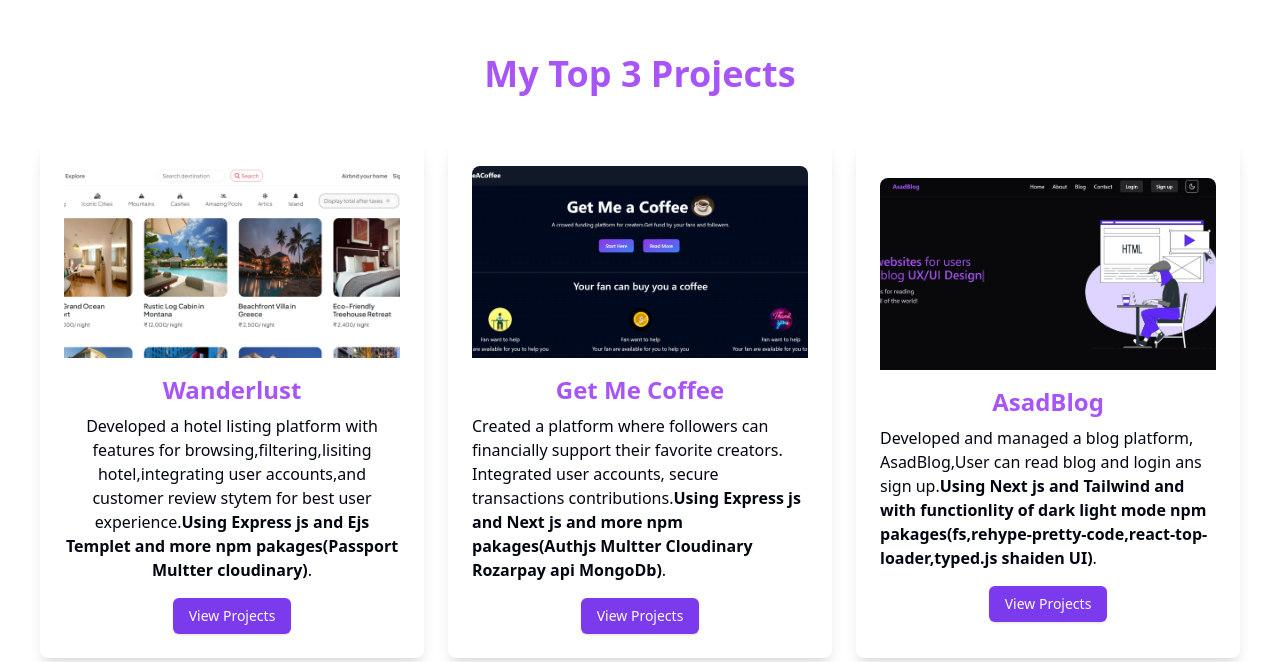
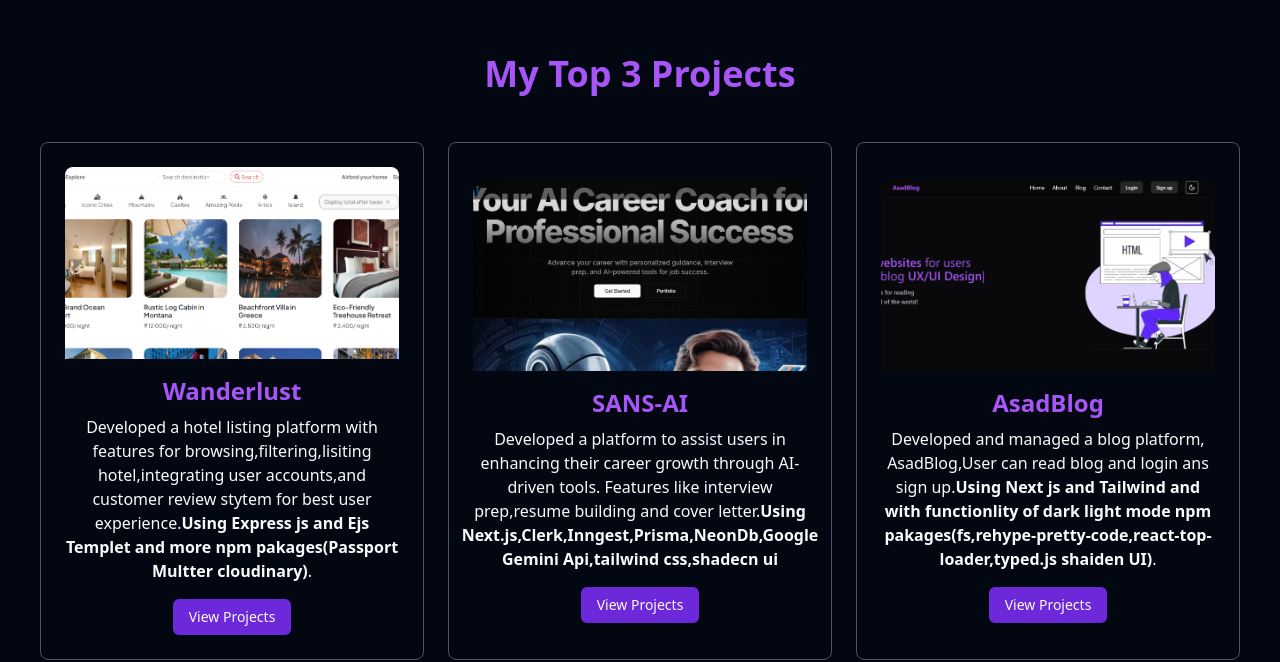
Before and after one commit to asadali-07/Portfolio-App, a Next.js app: page / in a window 1280 px wide. Shown: the part 671-1333 px from the top of the page. Built offline with nearby package versions, Linux system fonts and the light colour scheme.

Commit message:
new project sans ai add

```diff
--- a/app/layout.js
+++ b/app/layout.js
@@ -28,7 +28,7 @@ export default function RootLayout({ children }) {
       >
         <ThemeProvider
             attribute="class"
-            defaultTheme="system"
+            defaultTheme="dark"
             enableSystem
             disableTransitionOnChange
           >
--- a/app/page.js
+++ b/app/page.js
@@ -63,23 +63,23 @@ function Home() {
           <h3 className="text-2xl font-semibold text-purple-500 mt-4">Wanderlust</h3>
           <p className=" mt-2 mb-4 text-center">Developed a hotel listing platform with features for browsing,filtering,lisiting hotel,integrating user accounts,and customer review stytem for best user experience.<b>Using Express js and Ejs Templet and more npm pakages(Passport Multter cloudinary)</b>.</p>
           <Button asChild>
-       <Link href="https://wanderlust-gxsq.onrender.com/listings">View Projects</Link>
+       <Link href="https://wanderlust-gxsq.onrender.com/listings" target="_blank" rel="noopener noreferrer" >View Projects</Link>
           </Button>
         </div>
         <div className=" rounded-lg flex flex-col justify-center items-center shadow-lg p-6 w-96 transform transition-transform duration-300 hover:translate-y-[-10px] hover:shadow-2xl hover:border hover:border-purple-400 dark:border  border-gray-600">
-          <Image src="/Screenshot 2024-09-07 181205.png" alt="Project 2"  width={'400'} height={'192'} className="w-full h-48 object-cover rounded-t-lg" />
-          <h3 className="text-2xl font-semibold text-purple-500 mt-4">Get Me Coffee</h3>
-          <p className=" mt-2 mb-4">Created a platform where followers can financially support their favorite creators. Integrated user accounts, secure transactions contributions.<b>Using Express js and Next js and more npm pakages(Authjs Multter Cloudinary Rozarpay api MongoDb)</b>.</p>
+          <Image src="/Screenshot 2025-03-01 165004.png" alt="Project 2"  width={'400'} height={'192'} className="w-full h-48 object-cover rounded-t-lg" />
+          <h3 className="text-2xl font-semibold text-purple-500 mt-4">SANS-AI</h3>
+          <p className="mt-2 mb-4 text-center">Developed a platform to assist users in enhancing their career growth through AI-driven tools. Features like interview prep,resume building and cover letter.<b>Using Next.js,Clerk,Inngest,Prisma,NeonDb,Google Gemini Api,tailwind css,shadecn ui</b></p>
           <Button asChild>
-       <Link href="/project">View Projects</Link>
+       <Link href="https://sans-ai-gold.vercel.app/" target="_blank" rel="noopener noreferrer">View Projects</Link>
           </Button>
         </div>
         <div className=" rounded-lg flex flex-col justify-center items-center shadow-lg p-6 w-96 transform transition-transform duration-300 hover:translate-y-[-10px] hover:shadow-2xl hover:border hover:border-purple-400 dark:border  border-gray-600">
           <Image src="/Screenshot 2024-09-07 180838.png" alt="Project 2"  width={'400'} height={'192'} className="w-full h-48 object-cover rounded-t-lg" />
           <h3 className="text-2xl font-semibold text-purple-500 mt-4">AsadBlog</h3>
-          <p className=" mt-2 mb-4">Developed and managed a blog platform, AsadBlog,User can read blog and login ans sign up.<b>Using Next js and Tailwind and with functionlity of dark light mode npm pakages(fs,rehype-pretty-code,react-top-loader,typed.js shaiden UI)</b>.</p>
+          <p className=" mt-2 mb-4 text-center">Developed and managed a blog platform, AsadBlog,User can read blog and login ans sign up.<b>Using Next js and Tailwind and with functionlity of dark light mode npm pakages(fs,rehype-pretty-code,react-top-loader,typed.js shaiden UI)</b>.</p>
           <Button asChild>
-       <Link href="https://asad-blog.vercel.app/">View Projects</Link>
+       <Link href="https://asad-blog.vercel.app/" target="_blank" rel="noopener noreferrer">View Projects</Link>
           </Button>
         </div>
       </div>
```
Also changed, not shown: public/Screenshot 2025-03-01 165004.png (added).
